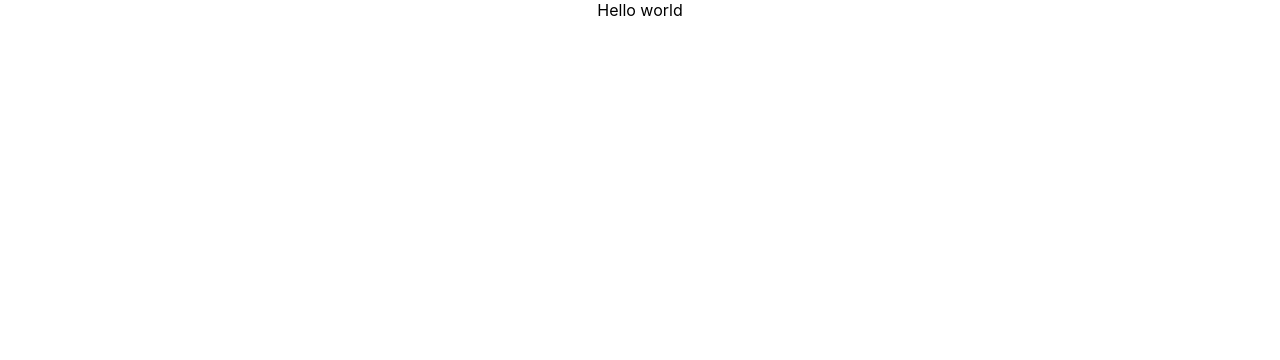
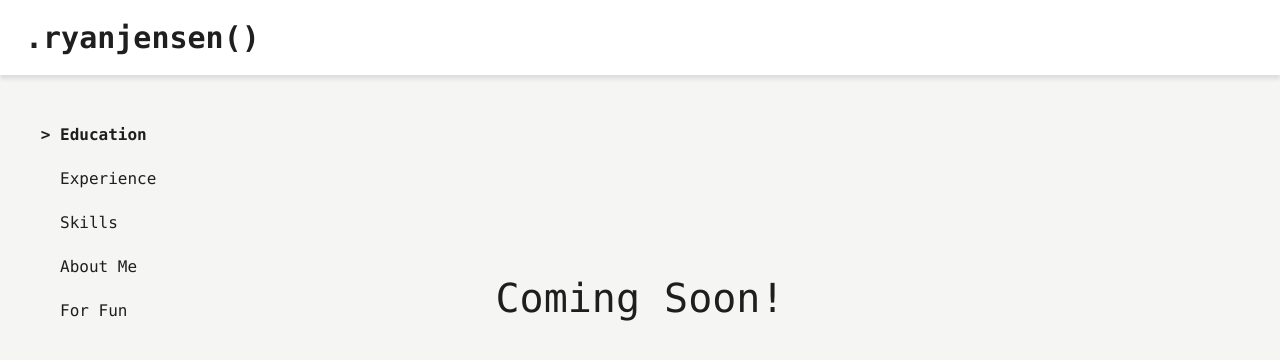
Before and after one commit to rjensen96/professional, a React (Create React App) app: page / in a window 1280 px wide. Shown: the top 360 px of the page. Built offline with nearby package versions, Linux system fonts and the light colour scheme.

Commit message:
Began initial layout

```diff
--- a/package.json
+++ b/package.json
@@ -4,6 +4,7 @@
   "version": "0.1.0",
   "private": true,
   "dependencies": {
+    "@material-ui/core": "^4.11.3",
     "@testing-library/jest-dom": "^5.11.9",
     "@testing-library/react": "^11.2.5",
     "@testing-library/user-event": "^12.6.3",
--- a/src/App.css
+++ b/src/App.css
@@ -1,38 +1,61 @@
 .App {
-  text-align: center;
+  background-color: #F5F5F3;
+  color: rgba(0,0,0, 0.88);
+  font-family: Consolas;
 }
 
-.App-logo {
-  height: 40vmin;
-  pointer-events: none;
+article {
+  width: 100vw;
+  text-align: center;
+  font-size: 40px;
+  padding-top: 200px;
+  margin: 0;
 }
 
-@media (prefers-reduced-motion: no-preference) {
-  .App-logo {
-    animation: App-logo-spin infinite 20s linear;
-  }
+body {
+  font-family: Consolas;
 }
 
-.App-header {
-  background-color: #282c34;
+.container {
   min-height: 100vh;
-  display: flex;
-  flex-direction: column;
-  align-items: center;
-  justify-content: center;
-  font-size: calc(10px + 2vmin);
-  color: white;
 }
 
-.App-link {
-  color: #61dafb;
+.mainHeader {
+  height: 75px;
+  background-color: white;
+  box-shadow: 0 4px 4px 0 rgba(0,0,0,0.1);
+  font-size: 12px;
+  text-align: left;
 }
 
-@keyframes App-logo-spin {
-  from {
-    transform: rotate(0deg);
-  }
-  to {
-    transform: rotate(360deg);
-  }
+h1.title {
+  font-family: Consolas;
+  font-size: 30px;
+  padding: 0px;
+  margin: 0px;
+  line-height: 75px;
+  margin-left: 25px;
 }
+
+ul.menu {
+  margin: 50px 0px 0px 60px;
+  padding: 0px;
+  display: inline-block;
+  position: fixed;
+}
+
+li {
+  list-style-type: none;
+  margin-bottom: 25px;
+  font-weight: normal;
+}
+
+li:hover {
+  cursor: pointer;
+}
+
+li.selected {
+  list-style-type: "> ";
+  margin-bottom: 25px;
+  font-weight: bold;
+}
--- a/src/App.js
+++ b/src/App.js
@@ -1,9 +1,23 @@
+import React, { useState } from 'react';
+import { Navbar } from './components/Navbar';
 import './App.css';
+import { SideMenu } from './components/SideMenu';
+import { MainContent } from './components/MainContent';
+
+// DEPLOYMENT:
+// git add .
+// git commit -m "Your awesome message"
+// git push origin master
+
 
 function App() {
+
+
   return (
-    <div className="App">
-      Hello world
+    <div className="App container">
+      <Navbar />
+      {/* <SideMenu /> */}
+      <MainContent />
     </div>
   );
 }
--- /dev/null
+++ b/src/components/MainContent.js
@@ -0,0 +1,15 @@
+import React from 'react';
+import { SideMenu } from './SideMenu';
+
+import "../App.css";
+
+export const MainContent = () => {
+    return (
+        <body>
+            <SideMenu />
+            <article>
+                Coming Soon!
+            </article>
+        </body>
+    )
+}
--- /dev/null
+++ b/src/components/MenuOption.js
@@ -0,0 +1,14 @@
+import React from 'react';
+import '../App.css';
+
+export const MenuOption = (props) => {
+    let styleName = '';
+
+    if(props.selected) {
+        styleName = 'selected';
+    }
+
+    return (
+        <li className={styleName} onClick={props.onClick}>{props.label}</li>
+    )
+}
--- /dev/null
+++ b/src/components/Navbar.js
@@ -0,0 +1,10 @@
+import React from 'react';
+import '../App.css';
+
+export const Navbar = () => {
+    return (
+        <header className="mainHeader">
+            <h1 className="title">.ryanjensen()</h1>
+        </header>
+    )
+}
--- /dev/null
+++ b/src/components/SideMenu.js
@@ -0,0 +1,27 @@
+import React, { useState } from 'react';
+import '../App.css';
+import { MenuOption } from './MenuOption';
+
+const menuItems = ['Education', 'Experience', 'Skills', 'About Me', 'For Fun']
+
+export const SideMenu = (props) => {
+
+    let [ menuChoice, setMenuChoice ] = useState("Education");
+
+    const handleChange = (e) => {
+        console.log(e.target.innerHTML);
+        setMenuChoice(e.target.innerHTML);
+    }
+
+    return (
+        <ul className="menu">
+            {menuItems.map(itm => (
+                <MenuOption
+                    label={itm}
+                    selected={itm===menuChoice}
+                    onClick={handleChange}
+                />
+            ))}
+        </ul>
+    )
+}
```
Also changed, not shown: src/Data.js (added), 2 other files (tests, documents, lock files or other folders).
